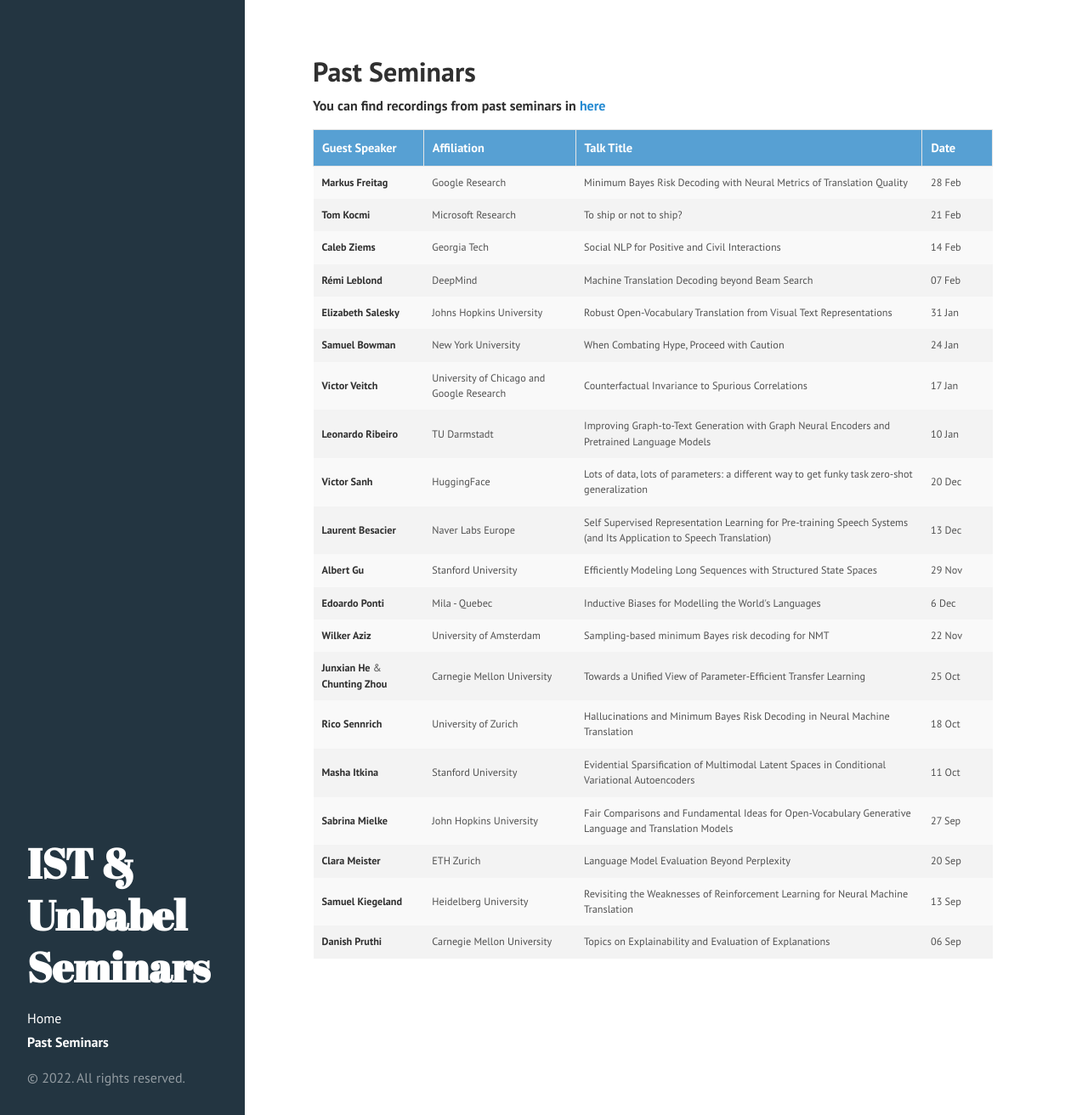
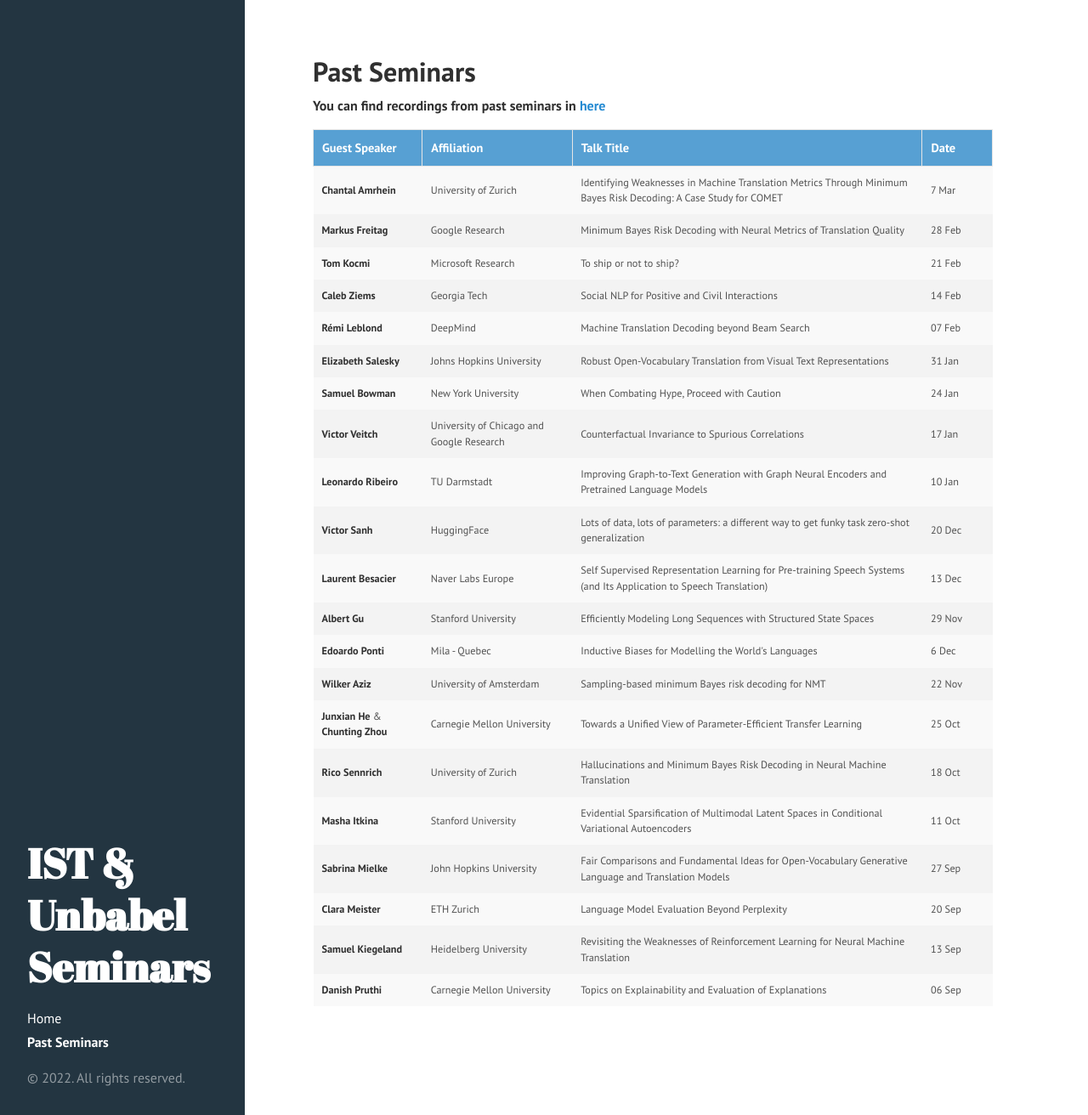
Before and after one commit to IST-Unbabel-Seminars/ist-unbabel-seminars.github.io, a Jekyll site: the page built from past_seminars.md, in a window 1280 px wide and 1312 px high. Shown: the whole window at 85% size. Built offline with Jekyll 4.4.1, drawn with Linux system fonts in a browser that asks for light colours; Markdown is read by kramdown in place of the engine named in the settings.

Commit message:
Update past_seminars.md

```diff
--- a/past_seminars.md
+++ b/past_seminars.md
@@ -60,6 +60,12 @@ th, td {
         </tr>
     </thead>
     <tbody>
+	 <tr class="past-row">
+            <td><strong>Chantal Amrhein</strong></td>
+            <td>University of Zurich</td>
+            <td>Identifying Weaknesses in Machine Translation Metrics Through Minimum Bayes Risk Decoding: A Case Study for COMET</td>
+            <td>7 Mar</td>
+        </tr>
         <tr class="past-row">
             <td><strong>Markus Freitag</strong></td>
             <td>Google Research</td>
```
